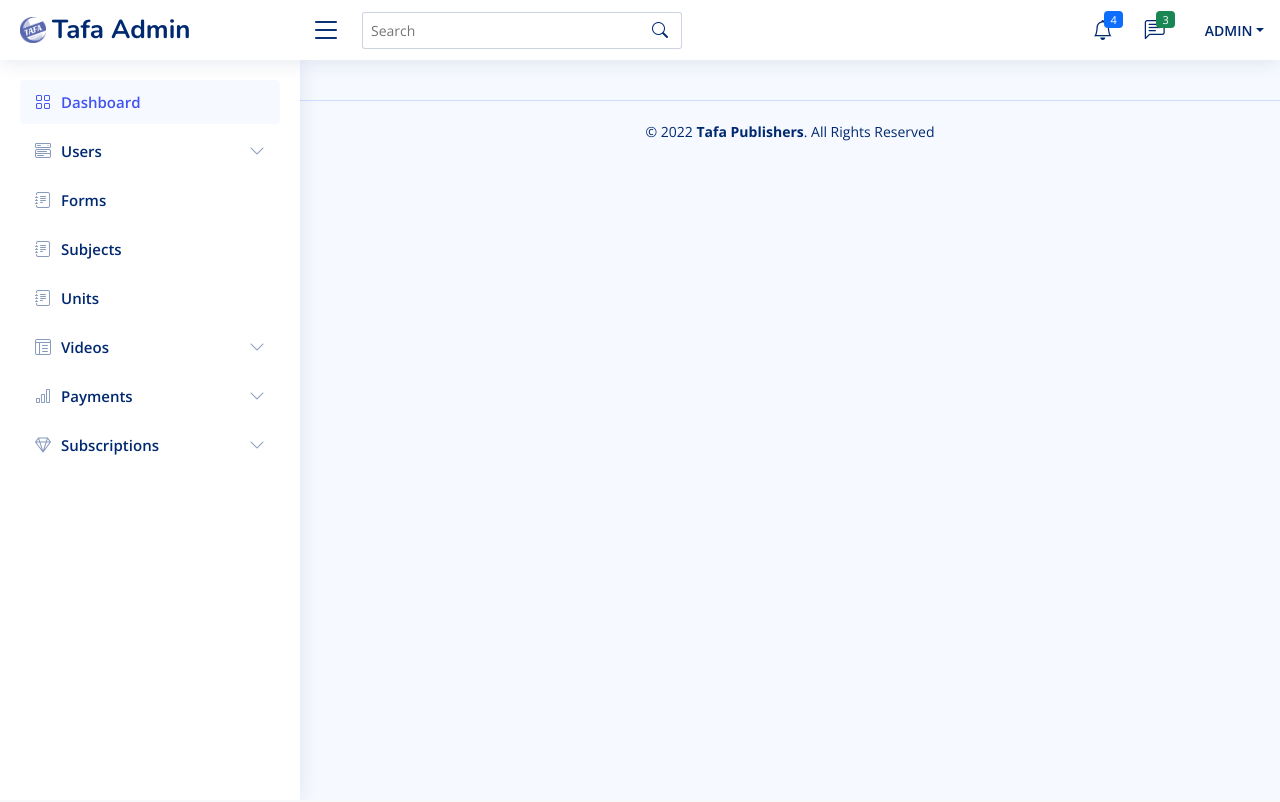
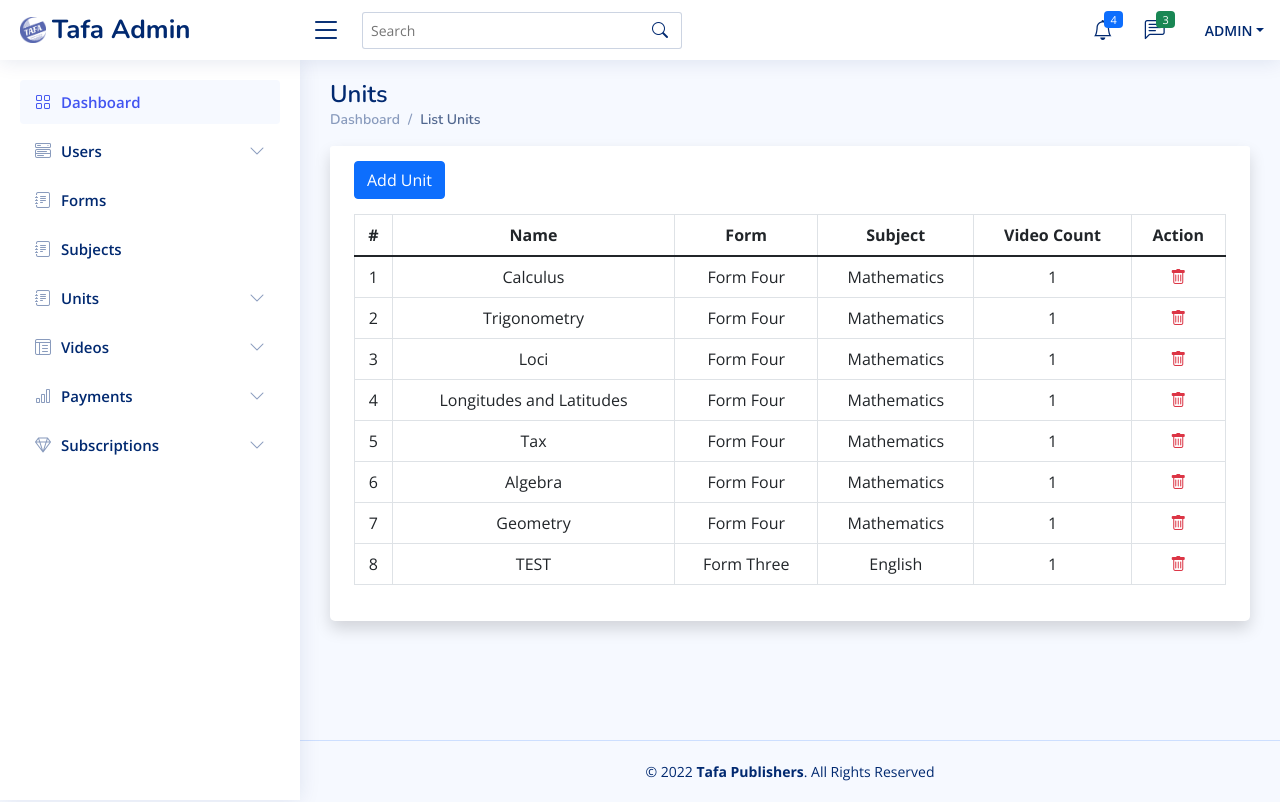
Before and after one commit to thaka-creations/elimu, a Django app: page /admin/units in a window 1280 px wide. Run offline with Django 4.2, Linux system fonts and the light colour scheme; a user stored in the database is signed in; data comes from the database, SQL or seed files in the repository; both versions use the stored data as it was after the commit; parts of the project's set-up code (start-up, migrations or seed data) failed here and were passed over; some libraries are stand-ins or nearby versions.

Commit message:
admin updates

```diff
--- a/staff/urls.py
+++ b/staff/urls.py
@@ -10,5 +10,6 @@ urlpatterns = [
     path("admin/subjects", views.ListSubjects.as_view()),
     path("admin/subjects/add-subject", views.AddSubject.as_view()),
     path("admin/units", views.ListUnits.as_view()),
-    path("admin/units/add-unit", views.AddUnit.as_view())
+    path("admin/units/add-unit", views.AddUnit.as_view()),
+    path("admin/units/view", views.UnitDetailView.as_view())
 ]
--- a/staff/views.py
+++ b/staff/views.py
@@ -4,6 +4,7 @@ from django.views import View
 from django.conf import settings
 from django.views.generic import ListView
 from school import models as school_models
+from payments import models as payment_models
 from staff import forms
 
 CALLBACK_URL = settings.SERVICES_URLS['callback_url']
@@ -46,7 +47,7 @@ class ListVideos(View):
             video_id = videos.first().videoid
 
         url = CALLBACK_URL + 'video/get-video-otp'
-        headers = {"Authorization": "Apisecret "+settings.VDOCIPHER_SECRET}
+        headers = {"Authorization": "Apisecret " + settings.VDOCIPHER_SECRET}
 
         resp = requests.get(url, params={"video_id": video_id}, headers=headers)
         res = resp.json()
@@ -134,6 +135,7 @@ class AddForm(View):
 class ListUnits(ListView):
     model = school_models.UnitModel
     template_name = "admin/units/index.html"
+    context_object_name = "units"
 
 
 class AddUnit(View):
@@ -153,3 +155,22 @@ class AddUnit(View):
             context = {"details": "Unit added successfully"}
             return redirect("/admin/units", context=context)
         return render(request, self.template_name, {"form": form})
+
+
+class UnitDetailView(View):
+    template_name = "admin/units/detail.html"
+
+    def get(self, request):
+        unit = request.GET.get("unit", False)
+
+        if not unit:
+            return redirect("/admin/units")
+
+        try:
+            instance = school_models.UnitModel.objects.get(id=unit)
+        except school_models.UnitModel.DoesNotExist:
+            return redirect("/admin/units")
+
+        amounts = payment_models.UnitAmount.objects.filter(unit=instance)
+        context = {"unit": instance, "amounts": amounts}
+        return render(request, self.template_name, context)
--- a/templates/admin/partials/theme.html
+++ b/templates/admin/partials/theme.html
@@ -295,9 +295,21 @@
       </li><!-- End Subjects Nav -->
 
       <li class="nav-item">
-        <a class="nav-link collapsed" href="/admin/units">
-          <i class="bi bi-journal-text"></i><span>Units</span>
+        <a class="nav-link collapsed" href="#" data-bs-target="#units-nav" data-bs-toggle="collapse">
+          <i class="bi bi-journal-text"></i><span>Units</span><i class="bi bi-chevron-down ms-auto"></i>
         </a>
+        <ul id="units-nav" class="nav-content collapse " data-bs-parent="#sidebar-nav">
+            <li>
+                <a href="/admin/units">
+                    <i class="bi bi-circle"></i><span>List Units</span>
+                </a>
+            </li>
+            <li>
+                <a href="/admin/units/add-unit">
+                    <i class="bi bi-circle"></i><span>Add Unit</span>
+                </a>
+            </li>
+        </ul>
       </li><!-- End Units Nav -->
 
       <li class="nav-item">
@@ -368,7 +380,7 @@
 
   </aside><!-- End Sidebar-->
 
-  <main id="main" class="main">
+  <main id="main" class="main" style="min-height:85vh">
     {% block content %} {% endblock %}
   </main><!-- End #main -->
 
--- a/templates/admin/units/index.html
+++ b/templates/admin/units/index.html
@@ -1 +1,94 @@
 {% extends "admin/partials/theme.html" %}
+
+{% block styles %}
+<style>
+    tr {
+        cursor: pointer;
+    }
+</style>
+{% endblock%}
+
+{% block content %}
+<div class="pagetitle">
+    <h1>Units</h1>
+    <nav>
+      <ol class="breadcrumb">
+        <li class="breadcrumb-item"><a href="/admin">Dashboard</a></li>
+        <li class="breadcrumb-item active">List Units</li>
+      </ol>
+    </nav>
+</div><!-- End Page Title -->
+
+<section class="section dashboard">
+    <div class="card shadow">
+        <div class="card-header border-0 px-4">
+            <a href="/admin/units/add-unit" class="btn btn-primary shadow-none">Add Unit</a>
+        </div>
+        <div class="card-body px-4">
+            <table class="table table-hover table-bordered">
+                <thead>
+                    <tr>
+                        <th class="text-center">
+                            #
+                        </th>
+                        <th class="text-center">
+                            Name
+                        </th>
+                        <th class="text-center">
+                            Form
+                        </th>
+                        <th class="text-center">
+                            Subject
+                        </th>
+                        <th class="text-center">
+                            Video Count
+                        </th>
+                        <th class="text-center">
+                            Action
+                        </th>
+                    </tr>
+                </thead>
+                <tbody>
+                    {% for unit in units %}
+                    <tr data-bs-unit="{{unit.id}}" class="unit-row">
+                        <td class="text-center">
+                            {{forloop.counter}}
+                        </td>
+                        <td class="text-center">
+                            {{unit.name}}
+                        </td>
+                        <td class="text-center">
+                            {{unit.form.name}}
+                        </td>
+                        <td class="text-center">
+                            {{unit.subject.name}}
+                        </td>
+                        <td class="text-center">
+                            1
+                        </td>
+                        <td class="text-center">
+                            <i class='bi bi-trash text-danger'></i>
+                        </td>
+                    </tr>
+                    {% endfor %}
+                </tbody>
+            </table>
+        </div>
+    </div>
+</section>
+
+
+{% endblock %}
+
+{% block scripts %}
+<script>
+    const units = document.getElementsByClassName("unit-row")
+    Array.from(units).forEach(function(unit){
+        unit.addEventListener("click", function(e){
+            id = e.target.parentNode.getAttribute("data-bs-unit");
+            window.location.href = "/admin/units/view?unit="+id;
+        });
+    });
+
+</script>
+{% endblock %}
```
Also changed, not shown: templates/admin/units/create.html (+25 -0 lines), templates/admin/units/detail.html (added, +108 -0 lines), db.sqlite3.
